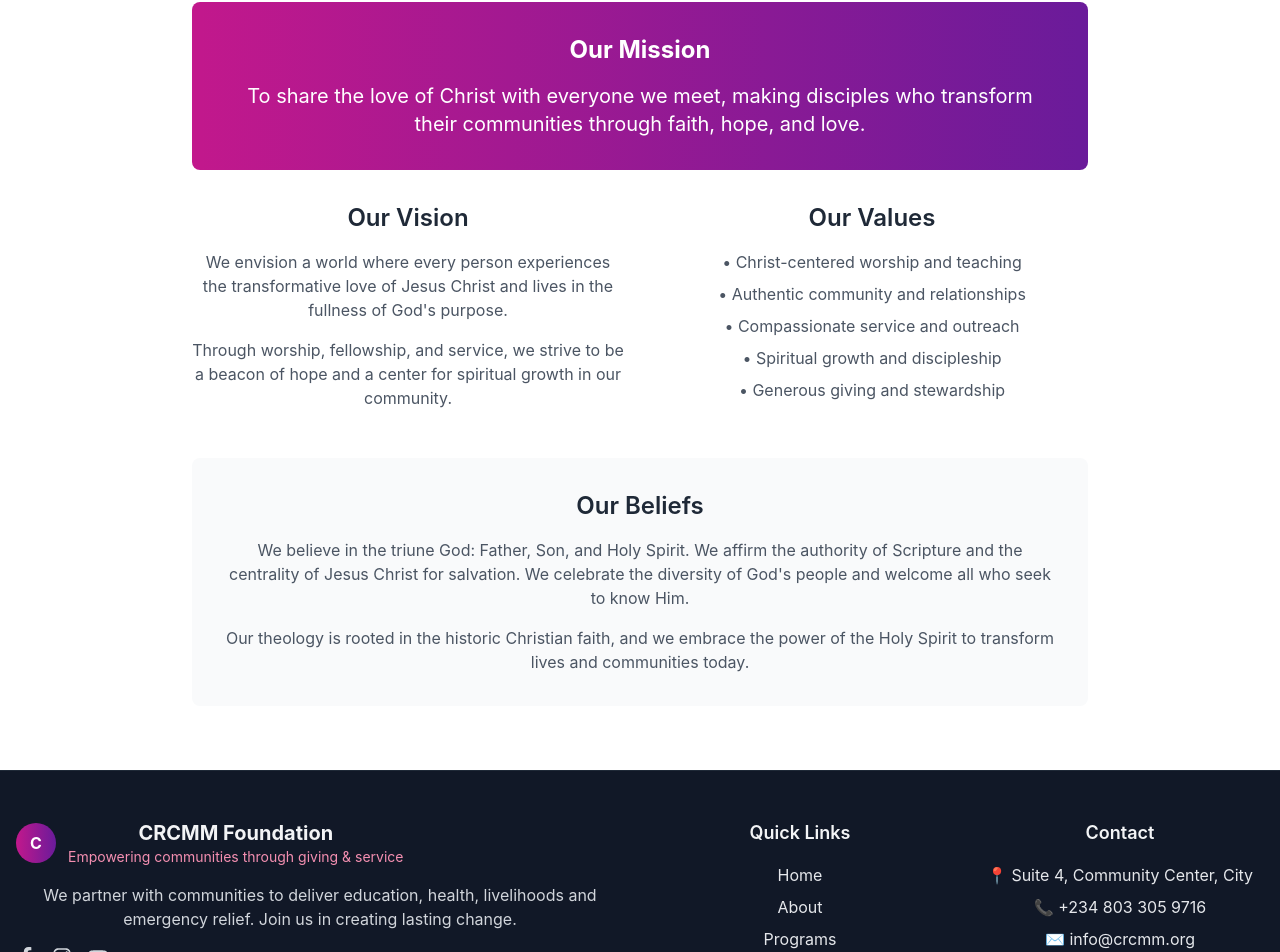
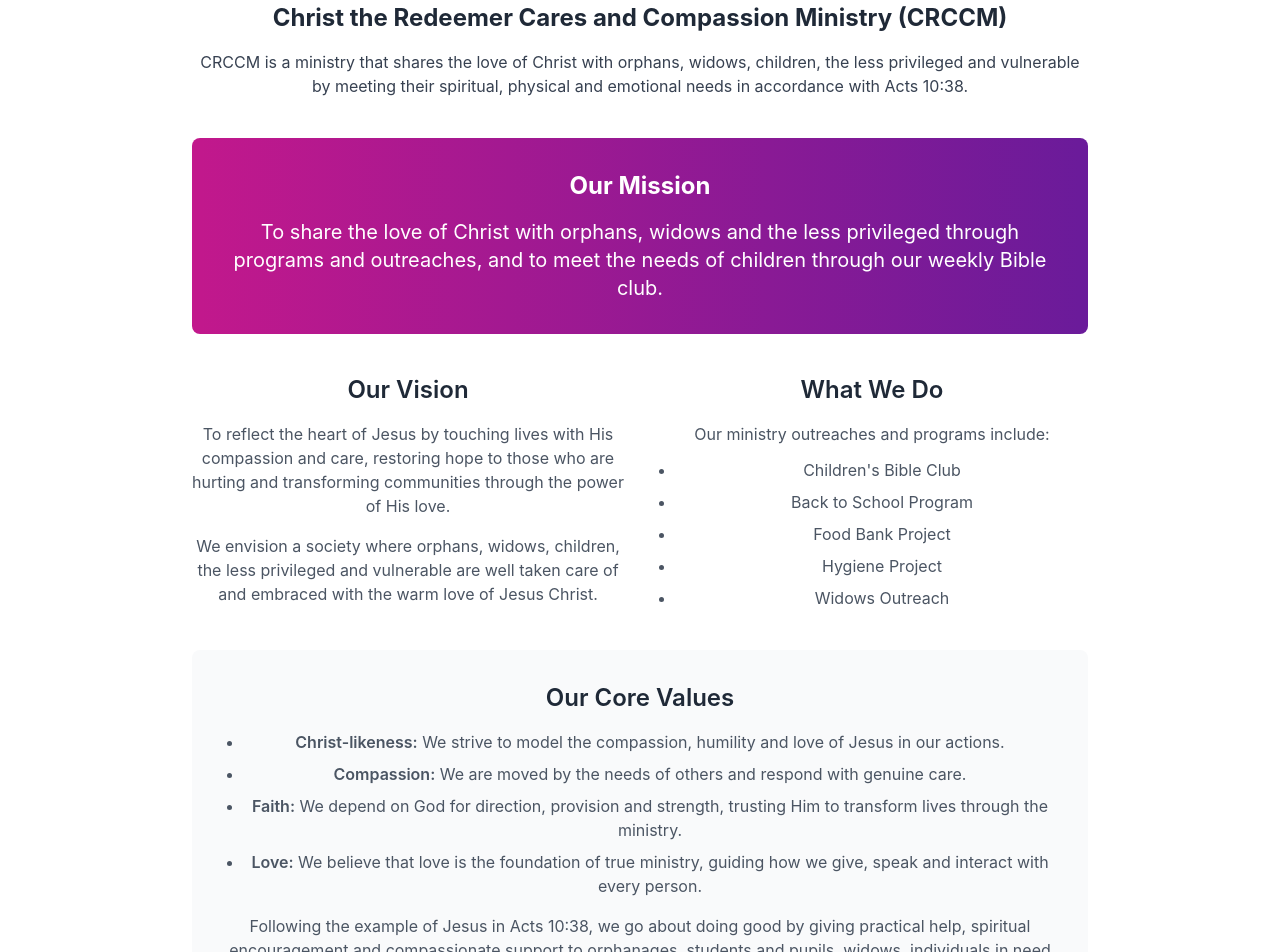
Before and after one commit to Aboki008/CRCMM-WEBSITE, a React (Create React App) app: page /about in a window 1280 px wide. Shown: the part 290-1242 px from the top of the page. Built offline with nearby package versions, Linux system fonts and the light colour scheme.

Commit message:
Your message

```diff
--- a/src/components/About.js
+++ b/src/components/About.js
@@ -31,37 +31,55 @@ const About = () => {
         <div className="max-w-4xl mx-auto">
           <div className="text-center mb-12 animate-fade-in">
             <h2 className="text-4xl lg:text-5xl font-bold text-gray-900 mb-4">
-              About CRCMM Foundation
+              Who We Are
             </h2>
             <div className="w-20 h-1 bg-gradient-to-r from-primary to-accent mx-auto mb-6"></div>
             <p className="text-lg text-gray-700 mb-6 leading-relaxed max-w-2xl mx-auto">
-              CRCMM Foundation is a FAITH-BASED NON-GOVERNMENTAL ORGANIZATION committed to empowering individuals and families
-              through sustainable development. We believe in the power of education, livelihoods, health,
-              and collective action to transform lives.
+              Christ the Redeemer Cares and Compassion Ministry (CRCCM) shares the love of Christ with orphans, widows,
+              children and the less privileged by meeting their spiritual, physical and emotional needs in accordance
+              with Acts 10:38.
             </p>
           </div>
 
           <div className="grid md:grid-cols-3 gap-6 mb-12">
-            <div className="bg-white rounded-xl p-8 shadow-md hover:shadow-xl transition-all duration-300 transform hover:scale-105 hover:-translate-y-1 border-l-4 border-primary animate-slide-up" style={{ animationDelay: '0s' }}>
+            <div
+              className="bg-white rounded-xl p-8 shadow-md hover:shadow-xl transition-all duration-300 transform hover:scale-105 hover:-translate-y-1 border-l-4 border-primary animate-slide-up"
+              style={{ animationDelay: '0s' }}
+            >
               <div className="w-14 h-14 bg-primary/10 rounded-full flex items-center justify-center mx-auto mb-4">
                 <span className="text-primary text-2xl">❤️</span>
               </div>
-              <h3 className="text-xl font-semibold text-gray-900 mb-3 text-center">Our Purpose</h3>
-              <p className="text-gray-600 text-center">Empower communities through sustainable programs in education, health, and livelihoods.</p>
+              <h3 className="text-xl font-semibold text-gray-900 mb-3 text-center">Our Mission</h3>
+              <p className="text-gray-600 text-center">
+                To share the love of Christ with orphans, widows and the less privileged through programs, outreaches
+                and our weekly children&apos;s Bible club.
+              </p>
             </div>
-            <div className="bg-white rounded-xl p-8 shadow-md hover:shadow-xl transition-all duration-300 transform hover:scale-105 hover:-translate-y-1 border-l-4 border-secondary animate-slide-up" style={{ animationDelay: '0.1s' }}>
+            <div
+              className="bg-white rounded-xl p-8 shadow-md hover:shadow-xl transition-all duration-300 transform hover:scale-105 hover:-translate-y-1 border-l-4 border-secondary animate-slide-up"
+              style={{ animationDelay: '0.1s' }}
+            >
               <div className="w-14 h-14 bg-secondary/20 rounded-full flex items-center justify-center mx-auto mb-4">
                 <span className="text-primary text-2xl">🤝</span>
               </div>
-              <h3 className="text-xl font-semibold text-gray-900 mb-3 text-center">Our Values</h3>
-              <p className="text-gray-600 text-center">Integrity, transparency, inclusivity, and partnership guide everything we do.</p>
+              <h3 className="text-xl font-semibold text-gray-900 mb-3 text-center">Our Vision</h3>
+              <p className="text-gray-600 text-center">
+                To reflect the heart of Jesus, restoring hope to the hurting and building a society where orphans,
+                widows, children and the vulnerable are well cared for.
+              </p>
             </div>
-            <div className="bg-white rounded-xl p-8 shadow-md hover:shadow-xl transition-all duration-300 transform hover:scale-105 hover:-translate-y-1 border-l-4 border-accent animate-slide-up" style={{ animationDelay: '0.2s' }}>
+            <div
+              className="bg-white rounded-xl p-8 shadow-md hover:shadow-xl transition-all duration-300 transform hover:scale-105 hover:-translate-y-1 border-l-4 border-accent animate-slide-up"
+              style={{ animationDelay: '0.2s' }}
+            >
               <div className="w-14 h-14 bg-accent/10 rounded-full flex items-center justify-center mx-auto mb-4">
                 <span className="text-accent text-2xl">🌱</span>
               </div>
-              <h3 className="text-xl font-semibold text-gray-900 mb-3 text-center">Our Approach</h3>
-              <p className="text-gray-600 text-center">Community-led, data-driven solutions that create measurable, long-term impact.</p>
+              <h3 className="text-xl font-semibold text-gray-900 mb-3 text-center">What We Do</h3>
+              <p className="text-gray-600 text-center">
+                Through children&apos;s Bible clubs, back-to-school support, food and hygiene projects and widows outreach,
+                we bring practical help and the warm embrace of Christ&apos;s love.
+              </p>
             </div>
           </div>
 
--- a/src/components/DonationsModal.js
+++ b/src/components/DonationsModal.js
@@ -33,9 +33,9 @@ const DonationsModal = ({ isOpen, onClose, whatsappNumber = '2348033059716' }) =
           <div className="flex items-center justify-between">
             <div>
               <div className="text-sm text-gray-500">Account name</div>
-              <div className="font-medium">CRCMM Foundation</div>
+              <div className="font-medium">CRCCM Foundation</div>
             </div>
-            <button onClick={() => copy('CRCMM Foundation')} className="text-primary text-sm">Copy</button>
+            <button onClick={() => copy('CRCCM Foundation')} className="text-primary text-sm">Copy</button>
           </div>
 
           <div className="flex items-center justify-between">
--- a/src/components/Footer.js
+++ b/src/components/Footer.js
@@ -14,7 +14,7 @@ const Footer = () => {
                 <span className="text-white font-bold">C</span>
               </div>
               <div>
-                <h3 className="text-xl font-bold">CRCMM Foundation</h3>
+                <h3 className="text-xl font-bold">CRCCM Foundation</h3>
                 <p className="text-secondary text-sm">Empowering communities through giving & service</p>
               </div>
             </div>
@@ -51,9 +51,10 @@ const Footer = () => {
           <div>
             <h4 className="text-lg font-semibold mb-4">Contact</h4>
             <ul className="space-y-2 text-gray-200">
-              <li>📍 Suite 4, Community Center, City</li>
+              <li>📍 25 Jubud Estate Little Rayfield. Jos Plateau State.</li>
               <li>📞 <a href="tel:+2348033059716" className="hover:text-white">+234 803 305 9716</a></li>
-              <li>✉️ <a href="mailto:info@crcmm.org" className="hover:text-white">info@crcmm.org</a></li>
+              <li>📞 <a href="tel:+2347011035443" className="hover:text-white">+234 701 103 5443</a></li>
+              <li>✉️ <a href="mailto:info@crccm.org" className="hover:text-white">info@crccm.org</a></li>
               <li>
                 <a href="https://wa.me/2348033059716" target="_blank" rel="noopener noreferrer" className="inline-flex items-center gap-2 text-primary hover:text-white">
                   <FaWhatsapp className="w-4 h-4" aria-hidden />
@@ -66,7 +67,7 @@ const Footer = () => {
 
         <div className="border-t border-gray-800 pt-8 text-center">
           <p className="text-gray-400">
-            © {new Date().getFullYear()} CRCMM Foundation. All rights reserved. | Empowering communities through giving & service
+            © {new Date().getFullYear()} CRCCM Foundation. All rights reserved. | Empowering communities through giving & service
           </p>
         </div>
       </div>
--- a/src/components/Header.js
+++ b/src/components/Header.js
@@ -21,8 +21,8 @@ const Header = () => {
               <span className="text-white font-bold text-lg">C</span>
             </div>
             <div>
-              <h1 className="text-2xl font-bold text-gray-800">CRCMM</h1>
-              <p className="text-xs text-secondary font-semibold">Community giving, sharing and empowerment</p>
+              <h1 className="text-2xl font-bold text-gray-800">CRCCM</h1>
+              <p className="text-xs text-secondary font-semibold">Christ The Redeemer Cares and Compassion Ministry</p>
             </div>
           </Link>
 
--- a/src/components/Hero.js
+++ b/src/components/Hero.js
@@ -59,7 +59,7 @@ const Hero = () => {
             <span className="tracking-wide uppercase text-xs lg:text-[0.7rem]">Faith in action Giving, sharing, hope</span>
           </div>
 
-          <h1 className="text-4xl lg:text-6xl font-bold mb-4 font-serif">Welcome to CRCMM Foundation</h1>
+          <h1 className="text-4xl lg:text-6xl font-bold mb-4 font-serif">Welcome to CRCCM Foundation</h1>
           <p className="text-xl lg:text-2xl mb-6 font-light">Sharing resources, empowering communities, restoring hope.</p>
           <p className="text-lg mb-8 opacity-90 text-gray-100">
             We partner with local communities to provide education, healthcare, livelihoods and emergency
--- a/src/components/Ministries.js
+++ b/src/components/Ministries.js
@@ -5,39 +5,39 @@ import DonationsModal from './DonationsModal';
 
 const programs = [
   {
-    id: 'education',
-    title: 'Education & Scholarships',
-    desc: 'Supporting children and adults with access to learning, scholarships, and literacy programs.',
+    id: 'bible-club',
+    title: "Children's Bible Club",
+    desc: 'Weekly Bible clubs where children are nurtured in the Word of God and experience the love of Christ.',
     icon: FaGraduationCap,
   },
   {
-    id: 'livelihoods',
-    title: 'Livelihoods & Skills',
-    desc: 'Vocational training and micro-enterprise support to increase household incomes.',
+    id: 'back-to-school',
+    title: 'Back to School Program',
+    desc: 'Supporting pupils and students with school supplies, fees and encouragement so they can return to school with dignity.',
     icon: FaTools,
   },
   {
-    id: 'health',
-    title: 'Health & Wellbeing',
-    desc: 'Community health camps, maternal care, and mental health awareness initiatives.',
+    id: 'food-bank',
+    title: 'Food Bank Project',
+    desc: 'Providing food items to orphans, widows and individuals in need, reflecting the compassion of Jesus in a practical way.',
     icon: FaHeart,
   },
   {
-    id: 'relief',
-    title: 'Emergency Relief',
-    desc: 'Rapid response and relief distribution when disasters strike.',
+    id: 'hygiene',
+    title: 'Hygiene Project',
+    desc: 'Promoting cleanliness and dignity through hygiene packs, awareness and support for children and vulnerable families.',
     icon: FaAmbulance,
   },
   {
-    id: 'advocacy',
-    title: 'Advocacy & Rights',
-    desc: 'Empowering communities to know their rights and access services.',
+    id: 'widows-outreach',
+    title: 'Widows Outreach',
+    desc: 'Reaching out to widows with care, encouragement and support, reminding them they are seen, valued and loved by God.',
     icon: FaBullhorn,
   },
   {
-    id: 'volunteer',
-    title: 'Volunteer Programs',
-    desc: 'Meaningful volunteer opportunities for individuals and corporate partners.',
+    id: 'compassion-care',
+    title: 'Compassion & Care Outreach',
+    desc: 'Sharing the warm embrace of Christ’s love with orphans, children, the less privileged and vulnerable through visits and support.',
     icon: FaHandsHelping,
   },
 ];
@@ -98,9 +98,9 @@ const Ministries = () => {
             Our Programs & Initiatives
           </h2>
           <p className="text-gray-700 text-lg">
-            We work alongside communities to create lasting, sustainable impact through education,
-            livelihoods, healthcare, emergency relief and advocacy. Learn how we serve people and how
-            you can partner with us.
+            CRCCM shares the love of Christ in practical ways through children&apos;s Bible clubs, back to school
+            support, food and hygiene projects and dedicated widows outreach. Explore how these programs touch
+            lives with compassion and how you can partner with us.
           </p>
         </div>
 
--- a/src/pages/AboutPage.js
+++ b/src/pages/AboutPage.js
@@ -6,57 +6,88 @@ const AboutPage = () => {
       <div className="container mx-auto px-4">
         <div className="max-w-4xl mx-auto">
           <h1 className="text-4xl lg:text-5xl font-bold text-center text-gray-800 mb-8 font-serif">
-            Our Story
+            Who We Are
           </h1>
           <div className="w-24 h-1 bg-primary mx-auto mb-12"></div>
 
-          <div className="prose prose-lg max-w-none">
-            <div className="bg-gradient-to-r from-primary to-accent text-white p-8 rounded-lg mb-8">
+          <div className="prose prose-lg max-w-none space-y-10">
+            <section>
+              <h2 className="text-2xl font-bold text-gray-800 mb-4">
+                Christ the Redeemer Cares and Compassion Ministry (CRCCM)
+              </h2>
+              <p className="text-gray-700 mb-4">
+                CRCCM is a ministry that shares the love of Christ with orphans, widows, children, the less privileged
+                and vulnerable by meeting their spiritual, physical and emotional needs in accordance with Acts 10:38.
+              </p>
+            </section>
+
+            <section className="bg-gradient-to-r from-primary to-accent text-white p-8 rounded-lg">
               <h2 className="text-2xl font-bold mb-4">Our Mission</h2>
               <p className="text-xl">
-                To share the love of Christ with everyone we meet, making disciples who transform their communities through faith, hope, and love.
+                To share the love of Christ with orphans, widows and the less privileged through programs and outreaches,
+                and to meet the needs of children through our weekly Bible club.
               </p>
-            </div>
+            </section>
 
-            <div className="grid md:grid-cols-2 gap-8 mb-12">
+            <section className="grid md:grid-cols-2 gap-8">
               <div>
                 <h3 className="text-2xl font-semibold text-gray-800 mb-4">Our Vision</h3>
                 <p className="text-gray-600 mb-4">
-                  We envision a world where every person experiences the transformative love of Jesus Christ and lives in the fullness of God's purpose.
+                  To reflect the heart of Jesus by touching lives with His compassion and care, restoring hope to those
+                  who are hurting and transforming communities through the power of His love.
                 </p>
                 <p className="text-gray-600">
-                  Through worship, fellowship, and service, we strive to be a beacon of hope and a center for spiritual growth in our community.
+                  We envision a society where orphans, widows, children, the less privileged and vulnerable are well
+                  taken care of and embraced with the warm love of Jesus Christ.
                 </p>
               </div>
               <div>
-                <h3 className="text-2xl font-semibold text-gray-800 mb-4">Our Values</h3>
-                <ul className="text-gray-600 space-y-2">
-                  <li>• Christ-centered worship and teaching</li>
-                  <li>• Authentic community and relationships</li>
-                  <li>• Compassionate service and outreach</li>
-                  <li>• Spiritual growth and discipleship</li>
-                  <li>• Generous giving and stewardship</li>
+                <h3 className="text-2xl font-semibold text-gray-800 mb-4">What We Do</h3>
+                <p className="text-gray-600 mb-3">
+                  Our ministry outreaches and programs include:
+                </p>
+                <ul className="text-gray-600 space-y-2 list-disc pl-5">
+                  <li>Children's Bible Club</li>
+                  <li>Back to School Program</li>
+                  <li>Food Bank Project</li>
+                  <li>Hygiene Project</li>
+                  <li>Widows Outreach</li>
                 </ul>
               </div>
-            </div>
+            </section>
 
-            <div className="bg-gray-50 p-8 rounded-lg">
-              <h3 className="text-2xl font-semibold text-gray-800 mb-4">Our Beliefs</h3>
-              <p className="text-gray-600 mb-4">
-                We believe in the triune God: Father, Son, and Holy Spirit. We affirm the authority of Scripture
-                and the centrality of Jesus Christ for salvation. We celebrate the diversity of God's people
-                and welcome all who seek to know Him.
+            <section className="bg-gray-50 p-8 rounded-lg">
+              <h3 className="text-2xl font-semibold text-gray-800 mb-4">Our Core Values</h3>
+              <ul className="text-gray-600 space-y-2 list-disc pl-5 mb-4">
+                <li>
+                  <span className="font-semibold">Christ-likeness:</span> We strive to model the compassion, humility and
+                  love of Jesus in our actions.
+                </li>
+                <li>
+                  <span className="font-semibold">Compassion:</span> We are moved by the needs of others and respond with
+                  genuine care.
+                </li>
+                <li>
+                  <span className="font-semibold">Faith:</span> We depend on God for direction, provision and strength,
+                  trusting Him to transform lives through the ministry.
+                </li>
+                <li>
+                  <span className="font-semibold">Love:</span> We believe that love is the foundation of true ministry,
+                  guiding how we give, speak and interact with every person.
+                </li>
+              </ul>
+              <p className="text-gray-600">
+                Following the example of Jesus in Acts 10:38, we go about doing good by giving practical help, spiritual
+                encouragement and compassionate support to orphanages, students and pupils, widows, individuals in need
+                and by nurturing children through the Bible club. It's CRCCM.
               </p>
-              <p className="text-gray-600">
-                Our theology is rooted in the historic Christian faith, and we embrace the power of the Holy Spirit
-                to transform lives and communities today.
-              </p>
-            </div>
+            </section>
           </div>
         </div>
       </div>
     </div>
   );
-};
+}
+;
 
 export default AboutPage;
```
Also changed, not shown: 1 other file (tests, documents, lock files or other folders).
